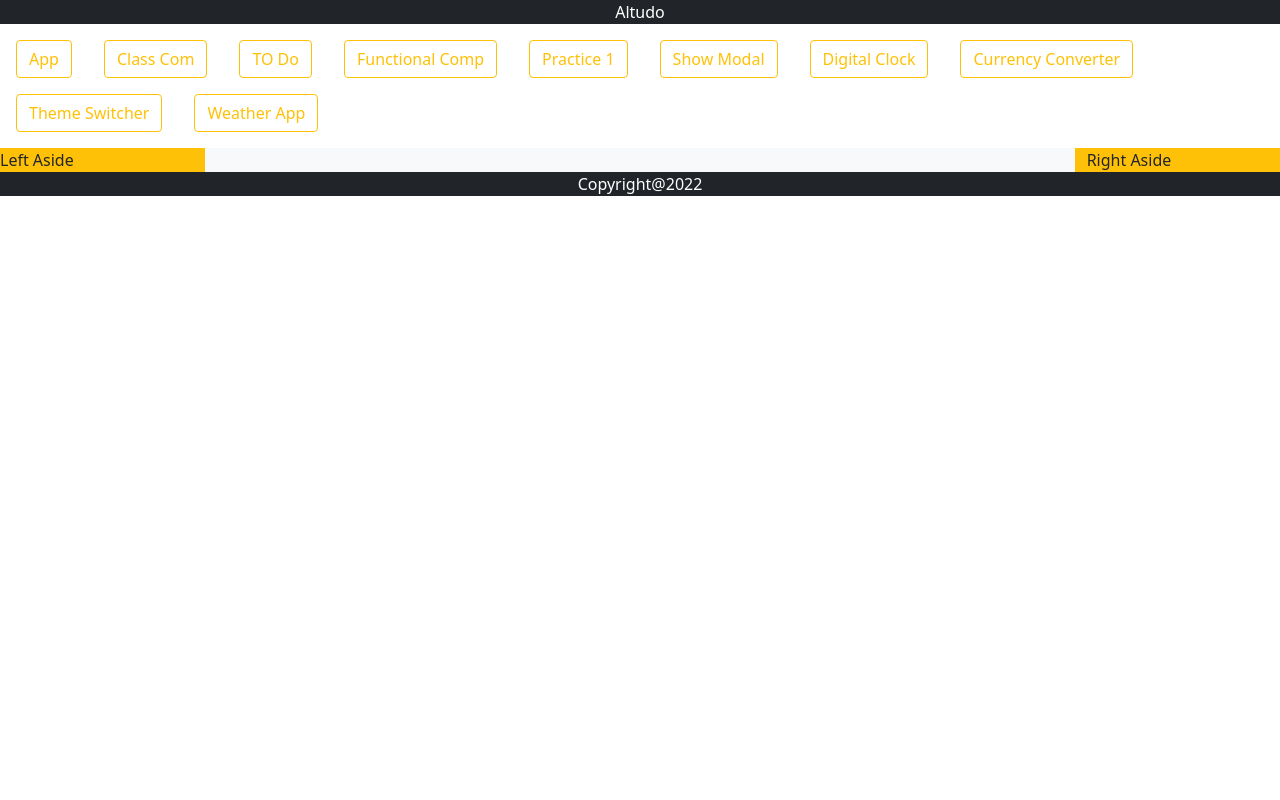
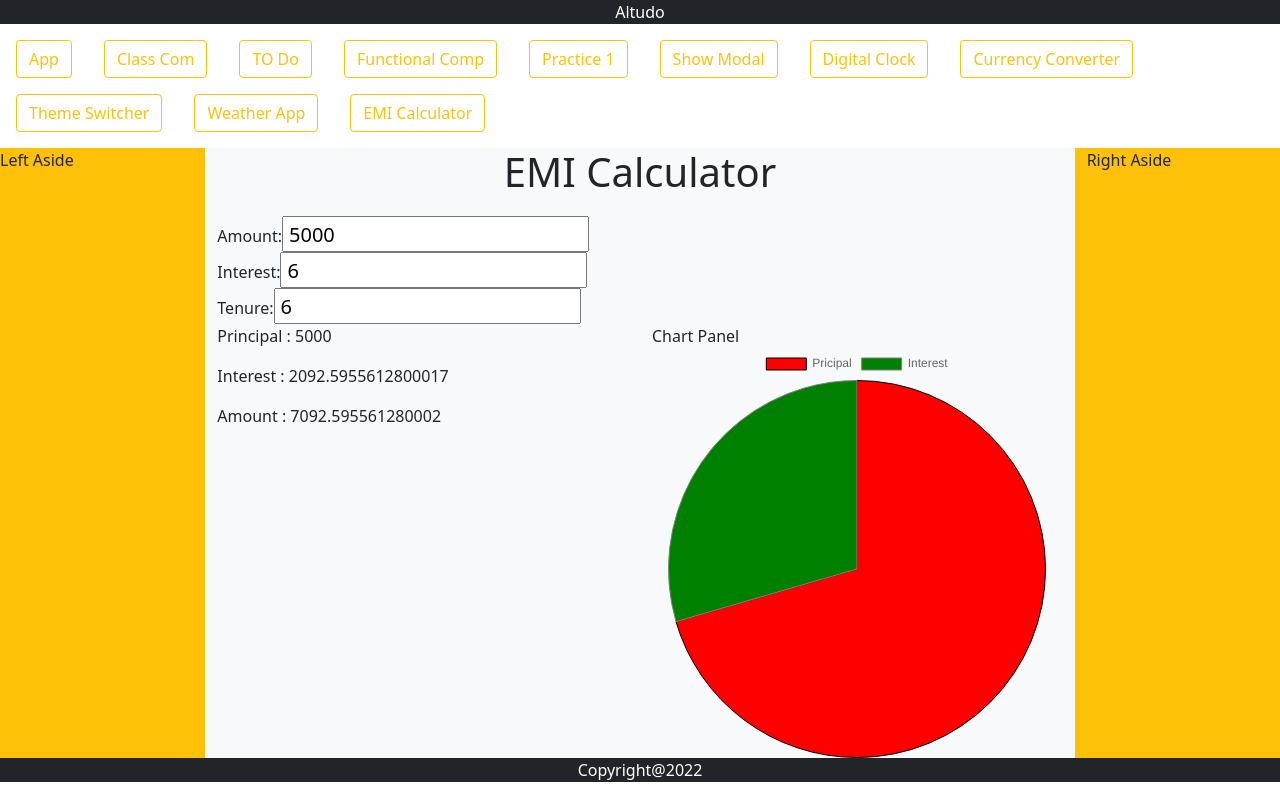
Before and after one commit to sangeetapanwar19/React_ceptaTraining, a React (Create React App) app: page /calculator in a window 1280 px wide. Built offline with nearby package versions, Linux system fonts and the light colour scheme.

Commit message:
add EMI Calculator Project

```diff
--- a/package.json
+++ b/package.json
@@ -8,8 +8,10 @@
     "@testing-library/user-event": "^12.8.3",
     "axios": "^0.27.2",
     "bootstrap": "^5.1.3",
+    "chart.js": "^3.8.2",
     "react": "^17.0.2",
     "react-bootstrap": "^2.3.0",
+    "react-chartjs-2": "^4.3.1",
     "react-dom": "^17.0.2",
     "react-dropdown": "^1.10.0",
     "react-icons": "^4.3.1",
--- a/src/SinglePageApp.js
+++ b/src/SinglePageApp.js
@@ -14,6 +14,7 @@ import Digitalclock from "./component/DigitalClock";
 import CurrencyConverter from "./component/CurrencyConverter";
 import WeatherApp from "./component/Weather/WeatherApp";
 import ThemeProvider  from "./component/ThemeSwitcher/ThemeProvider";
+import Calculator from "./component/EmiCalculator/Calculator"
 import './css/common.css';
 const SinglePageApp = () => {
     return(
@@ -35,6 +36,7 @@ const SinglePageApp = () => {
                   <Route path='/currencyconverter' element = {<CurrencyConverter/>}/>
                   <Route path='/themeselector' element = {<ThemeProvider/>}/>
                   <Route path='/weatherapp' element = {<WeatherApp/>}/>
+                  <Route path='/calculator' element = {<Calculator/>}/>
                 </Routes>
               </div>
               <div className='col-sm-12 col-lg-2 bg-warning'>Right Aside</div>
--- a/src/common/Navigation.js
+++ b/src/common/Navigation.js
@@ -19,6 +19,7 @@ const Navigation = () =>{
                     <Nav.Link><Link to="/currencyconverter" className='btn btn-outline-warning'>Currency Converter</Link></Nav.Link>
                     <Nav.Link><Link to="/themeselector" className='btn btn-outline-warning'>Theme Switcher</Link></Nav.Link>
                     <Nav.Link><Link to="/weatherapp" className='btn btn-outline-warning'>Weather App</Link></Nav.Link>
+                    <Nav.Link><Link to="/calculator" className='btn btn-outline-warning'>EMI Calculator</Link></Nav.Link>
                     </Navbar>
                 </div>
             </div>
--- /dev/null
+++ b/src/component/EmiCalculator/Amount.js
@@ -0,0 +1,14 @@
+import React from 'react';
+
+const Amount = (props) => {
+    return(
+        <>
+        <div>
+       <label>Amount:  </label>
+        <input type="number" onChange={props.handleClick} value={props.amount}/>
+        </div>
+        </>
+    )
+}
+
+export default Amount;
--- /dev/null
+++ b/src/component/EmiCalculator/Calculator.js
@@ -0,0 +1,53 @@
+import React, {Component} from 'react';
+import Amount from './Amount';
+import Interest from './Interest';
+import Tenure from './Tenure';
+import DataFirst from './DataFirst';
+import DataSecond from './DataSecond';
+
+class Calculator extends React.Component {
+    constructor() {
+        super();
+        this.state = {
+            amount: 5000,
+            interest: 6,
+            tenure:6
+        }
+    }
+
+    handleAmount = (event) => {
+        this.setState({
+            ...this.state,
+            amount: event.target.value,
+        })
+    }
+    handleInterest = (event) => {
+        this.setState({
+            ...this.state,
+            interest: event.target.value,
+        })
+    }
+    handleTenure = (event) => {
+        this.setState({
+            ...this.state,
+            tenure: event.target.value,
+        })
+    }
+
+    render() {
+        return(
+            <>
+            <h1>EMI Calculator</h1>
+            <Amount amount={this.state.amount} handleClick={this.handleAmount}/>
+           <Interest interest={this.state.interest} handleClick={this.handleInterest}/>
+           <Tenure tenure={this.state.tenure} handleClick={this.handleTenure}/>
+            <div className='row'>
+            <DataFirst data={this.state}/>
+            <DataSecond data={this.state}/>
+            </div>
+            </>
+        )
+    }
+}
+
+export default Calculator;
--- /dev/null
+++ b/src/component/EmiCalculator/DataFirst.js
@@ -0,0 +1,16 @@
+import React from 'react';
+
+const DataFirst = (props) => {
+    let TotalAmount = props.data.amount * Math.pow((1+ (props.data.interest/100)),  props.data.tenure);
+    return(
+        <>
+        <div className='col-6'>
+           <p> Principal : {props.data.amount}</p>
+           <p> Interest : {TotalAmount - props.data.amount}</p>
+           <p> Amount : {TotalAmount}</p>
+        </div>
+        </>
+    )
+}
+
+export default DataFirst;
--- /dev/null
+++ b/src/component/EmiCalculator/DataSecond.js
@@ -0,0 +1,39 @@
+import React from 'react';
+import { Chart as ChartJS, ArcElement, Tooltip, Legend } from 'chart.js';
+import {Pie} from 'react-chartjs-2';
+
+ChartJS.register(ArcElement, Tooltip, Legend);
+
+const DataSecond = (props) => {
+    let tamount = props.data.amount * Math.pow((1+ (props.data.interest/100)),  props.data.tenure);
+
+    const data = {
+        labels: [ 'Pricipal', 'Interest'],
+        datasets: [
+          {
+            label: '# of Votes',
+            data: [props.data.amount, tamount - props.data.amount ],
+            backgroundColor: [
+              'red',
+              'green',
+            ],
+            borderColor: [
+              'black',
+              'gray',
+            ],
+            borderWidth: 1,
+          },
+        ],
+      };
+
+    return(
+        <>
+        <div className='col-md-6'>
+        Chart Panel
+        <Pie data={data}/>
+        </div>
+        </>
+    )
+}
+
+export default DataSecond;
--- /dev/null
+++ b/src/component/EmiCalculator/Interest.js
@@ -0,0 +1,14 @@
+import React from 'react';
+
+const Interest = (props) => {
+    return(
+        <>
+        <div>
+        <label> Interest: </label>
+        <input type="number" onChange={props.handleClick} value= {props.interest}/>
+        </div>
+        </>
+    )
+}
+
+export default Interest;
--- /dev/null
+++ b/src/component/EmiCalculator/Tenure.js
@@ -0,0 +1,14 @@
+import React from 'react';
+
+const Tenure = (props) => {
+    return(
+        <>
+        <div>
+        <label> Tenure: </label>
+        <input type="number" onChange={props.handleClick} value = {props.tenure}/>
+        </div>
+        </>
+    )
+}
+
+export default Tenure;
--- a/src/component/Weather/WeatherApp.js
+++ b/src/component/Weather/WeatherApp.js
@@ -17,7 +17,7 @@ const WeatherApp = () => {
     })
 
     const handleTemprature = () => {
-        axios.get(`http://api.openweathermap.org/data/2.5/weather?q=${city}&appid=c412e32f8374f6a87ce341d095a159f6`)
+        axios.get(`http://api.openweathermap.org/data/2.5/weather?q=${city}&appid=e356fa72d1eddafd60fab8f755efc020`)
             .then((response) => {
                 setweatherData({
                     description: response.data.weather[0].description,
```
Also changed, not shown: 1 other file (tests, documents, lock files or other folders).
